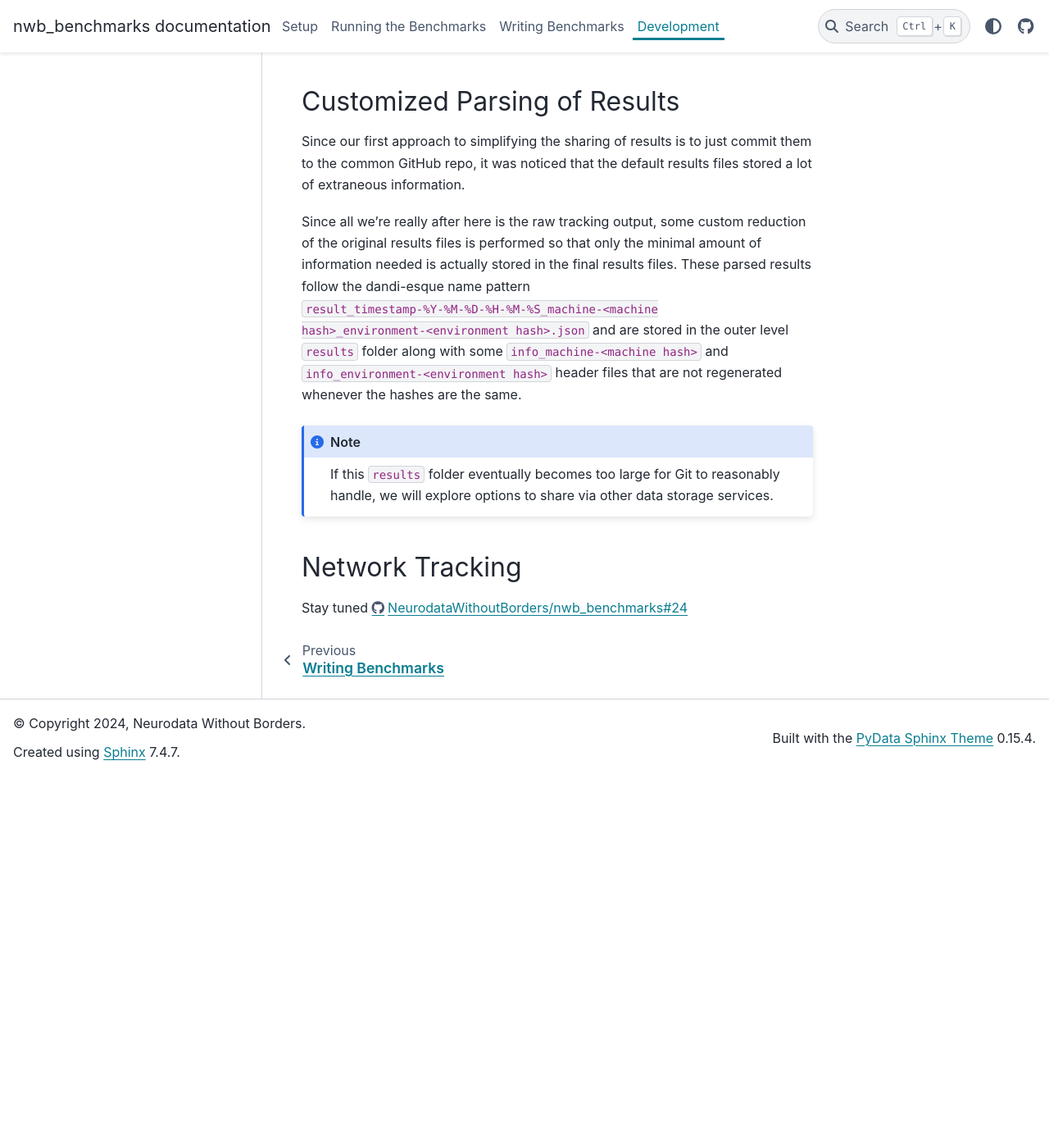
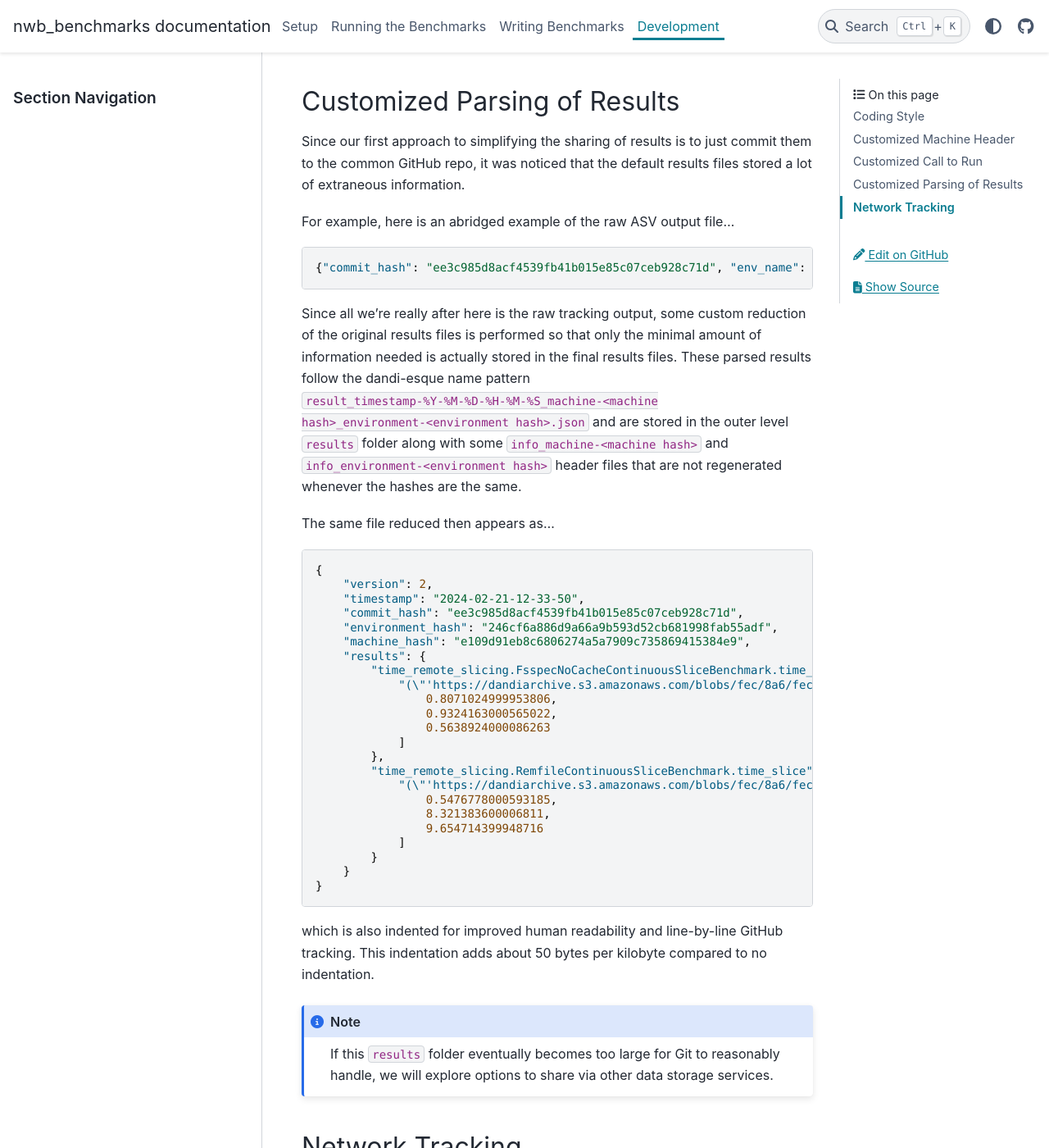
Before and after one commit to NeurodataWithoutBorders/nwb_benchmarks, a Sphinx documentation site: the page built from docs/development.rst, in a window 1280 px wide and 1400 px high, scrolled down 2430 px. Shown: the whole window at 82% size. Built offline with Sphinx 7.4.7 and the PyData theme 0.15.4, drawn with Linux system fonts in a browser that asks for light colours; before the commit the page ends 3376 px from its top, so only the background shows below that.

Commit message:
decrease indent to save more space; add docs on result parsing

```diff
--- a/docs/development.rst
+++ b/docs/development.rst
@@ -67,7 +67,43 @@
 
 Since our first approach to simplifying the sharing of results is to just commit them to the common GitHub repo, it was noticed that the default results files stored a lot of extraneous information.
 
+For example, here is an abridged example of the raw ASV output file...
+
+.. code-block:: json
+
+    {"commit_hash": "ee3c985d8acf4539fb41b015e85c07ceb928c71d", "env_name": "existing-pyD__anaconda3_envs_nwb_benchmarks_3_11_created_on_2_17_2024_python.exe", "date": 1708536830000, "params": <copy of .asv.machine.json contents>, "python": "3.11", "requirements": {}, "env_vars": {}, "result_columns": ["result", "params", "version", "started_at", "duration", "stats_ci_99_a", "stats_ci_99_b", "stats_q_25", "stats_q_75", "stats_number", "stats_repeat", "samples", "profile"], "results": {"time_remote_slicing.FsspecNoCacheContinuousSliceBenchmark.time_slice": [[12.422975199995562], [["'https://dandiarchive.s3.amazonaws.com/blobs/fec/8a6/fec8a690-2ece-4437-8877-8a002ff8bd8a'"], ["'ElectricalSeriesAp'"], ["(slice(0, 30000, None), slice(0, 384, None))"]], "bb6fdd6142015840e188d19b7e06b38dfab294af60a25c67711404eeb0bc815f", 1708552612283, 59.726, [-22.415], [40.359], [6.5921], [13.078], [1], [3], [[0.8071024999953806, 0.9324163000565022, 0.5638924000086263]]], "time_remote_slicing.RemfileContinuousSliceBenchmark.time_slice": [[0.5849523999495432], [["'https://dandiarchive.s3.amazonaws.com/blobs/fec/8a6/fec8a690-2ece-4437-8877-8a002ff8bd8a'"], ["'ElectricalSeriesAp'"], ["(slice(0, 30000, None), slice(0, 384, None))"]], "f9c77e937b6e41c5a75803e962cc9a6f08cb830f97b04f7a68627a07fd324c11", 1708552672010, 10.689, [0.56549], [0.60256], [0.58225], [0.58626], [1], [3], [[0.5476778000593185, 8.321383600006811, 9.654714399948716]]]}, "durations": {}, "version": 2}
+
 Since all we're really after here is the raw tracking output, some custom reduction of the original results files is performed so that only the minimal amount of information needed is actually stored in the final results files. These parsed results follow the dandi-esque name pattern ``result_timestamp-%Y-%M-%D-%H-%M-%S_machine-<machine hash>_environment-<environment hash>.json`` and are stored in the outer level ``results`` folder along with some ``info_machine-<machine hash>`` and ``info_environment-<environment hash>`` header files that are not regenerated whenever the hashes are the same.
+
+The same file reduced then appears as...
+
+.. code-block:: json
+
+    {
+        "version": 2,
+        "timestamp": "2024-02-21-12-33-50",
+        "commit_hash": "ee3c985d8acf4539fb41b015e85c07ceb928c71d",
+        "environment_hash": "246cf6a886d9a66a9b593d52cb681998fab55adf",
+        "machine_hash": "e109d91eb8c6806274a5a7909c735869415384e9",
+        "results": {
+            "time_remote_slicing.FsspecNoCacheContinuousSliceBenchmark.time_slice": {
+                "(\"'https://dandiarchive.s3.amazonaws.com/blobs/fec/8a6/fec8a690-2ece-4437-8877-8a002ff8bd8a'\", \"'ElectricalSeriesAp'\", '(slice(0, 30000, None), slice(0, 384, None))')": [
+                    0.8071024999953806,
+                    0.9324163000565022,
+                    0.5638924000086263
+                ]
+            },
+            "time_remote_slicing.RemfileContinuousSliceBenchmark.time_slice": {
+                "(\"'https://dandiarchive.s3.amazonaws.com/blobs/fec/8a6/fec8a690-2ece-4437-8877-8a002ff8bd8a'\", \"'ElectricalSeriesAp'\", '(slice(0, 30000, None), slice(0, 384, None))')": [
+                    0.5476778000593185,
+                    8.321383600006811,
+                    9.654714399948716
+                ]
+            }
+        }
+    }
+
+which is also indented for improved human readability and line-by-line GitHub tracking. This indentation adds about 50 bytes per kilobyte compared to no indentation.
 
 .. note::
 
```
Also changed, not shown: 2 other files.
